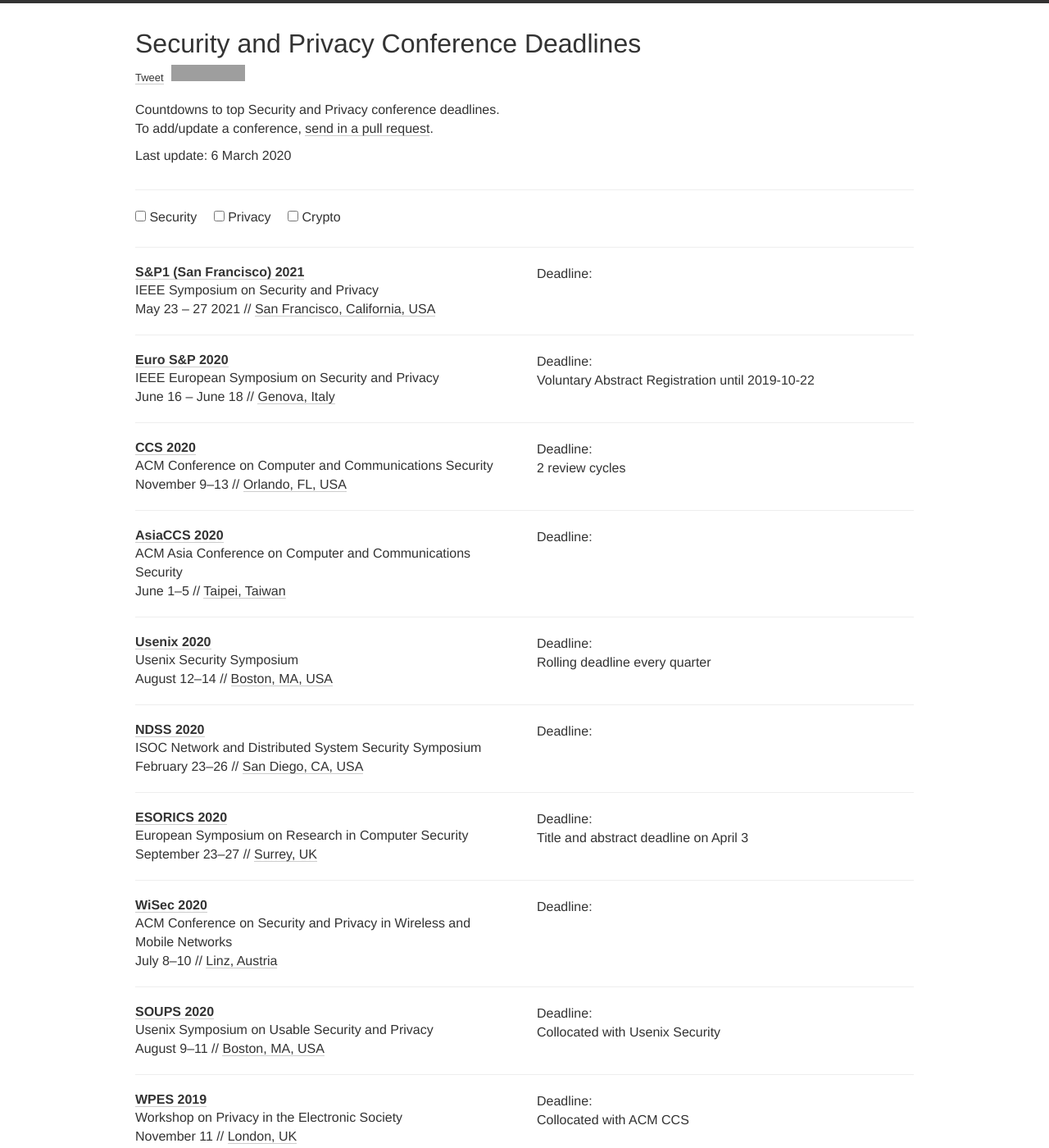
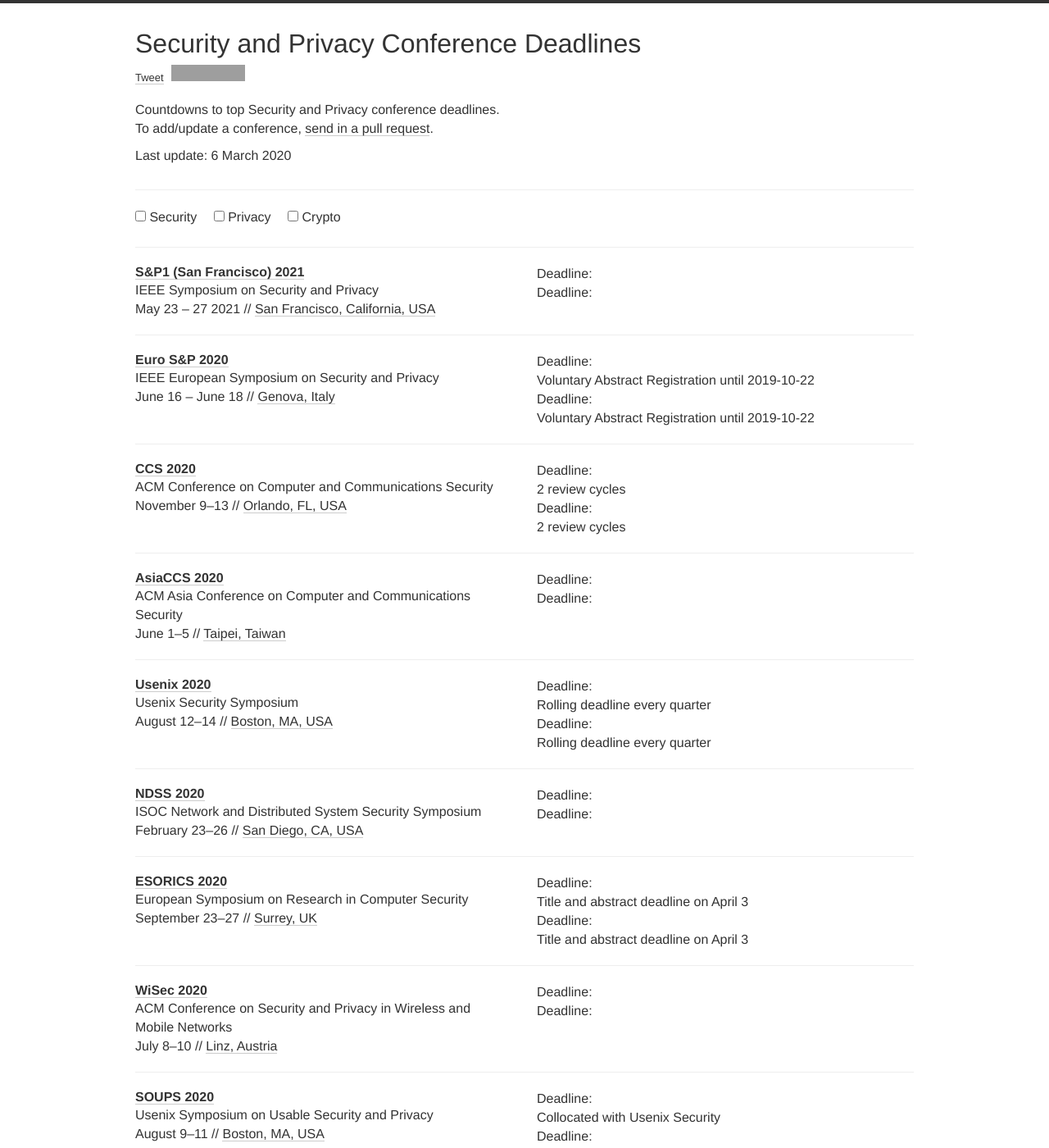
Before and after one commit to jianghaizhi/conference, a Jekyll site: the page built from index.html, in a window 1280 px wide and 1400 px high. Shown: the whole window at 82% size. Built offline with Jekyll 4.4.1, drawn with Linux system fonts in a browser that asks for light colours; nearby versions of some CDN libraries; comment, search, counter and statistics services are not loaded; some of the changed text lies outside the part shown; grey boxes are pictures that could not be loaded.

Commit message:
Update index.html

```diff
--- a/index.html
+++ b/index.html
@@ -72,6 +72,17 @@
                   </div>
                 </div>
               </div>
+            <div class="col-xs-12 col-sm-6">
+                <span class="timer"></span>
+                <div class="deadline">
+                  <div>Deadline:
+                    <span class="deadline-time"></span>
+                    <div class="meta">
+                      {{ conf.comment }}
+                    </div>
+                  </div>
+                </div>
+              </div>
           </div>
           <hr>
         </div>
```
